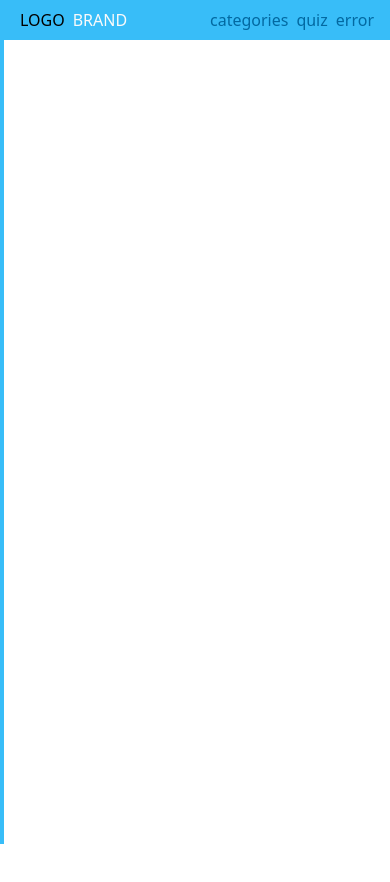
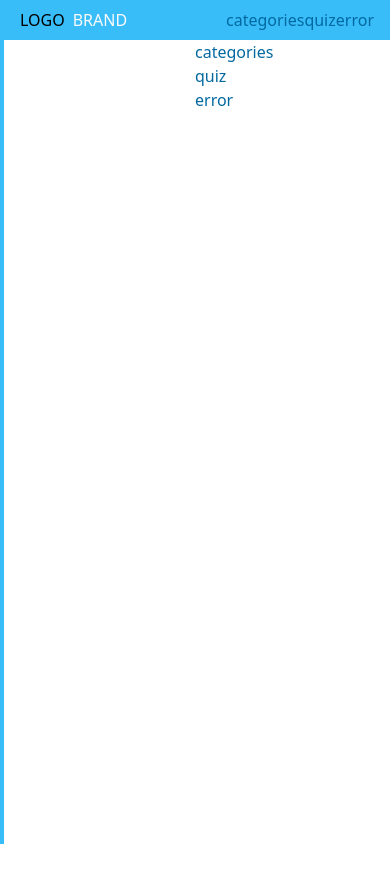
Before and after one commit to scottrohrig/master-cards, a React (Vite) app: page / in a window 390 px wide. Before the commit the page ends 844 px from the top, so only its background shows below. Built offline with nearby package versions, Linux system fonts and the light colour scheme.

Commit message:
start adding nav menu

```diff
--- a/src/App.tsx
+++ b/src/App.tsx
@@ -71,6 +71,7 @@ function App() {
 }
 
 function Header({ pages }: any) {
+  const [toggled, setMenuToggled] = React.useState(false);
   const navigate = useNavigate();
   return (
     <header className="flex justify-between bg-sky-400 px-4 py-2">
@@ -81,7 +82,20 @@ function Header({ pages }: any) {
         }>BRAND</div>
       </div>
       <nav>
-        <ul className="flex gap-2">
+        <ul className="none md:flex gap-2">
+          {pages.map(
+            (p: any) => <Link
+              className="text-sky-700"
+              to={`/${p}`}
+              key={p}
+            >
+              {p}
+            </Link>
+          )}
+        </ul>
+        <ul
+          className="absolute right-0 top-10 flex flex-col min-h-[100vh] w-1/2 bg-white"
+          >
           {pages.map(
             (p: any) => <Link
               className="text-sky-700"
```
Also changed, not shown: 1 other file (tests, documents, lock files or other folders).
